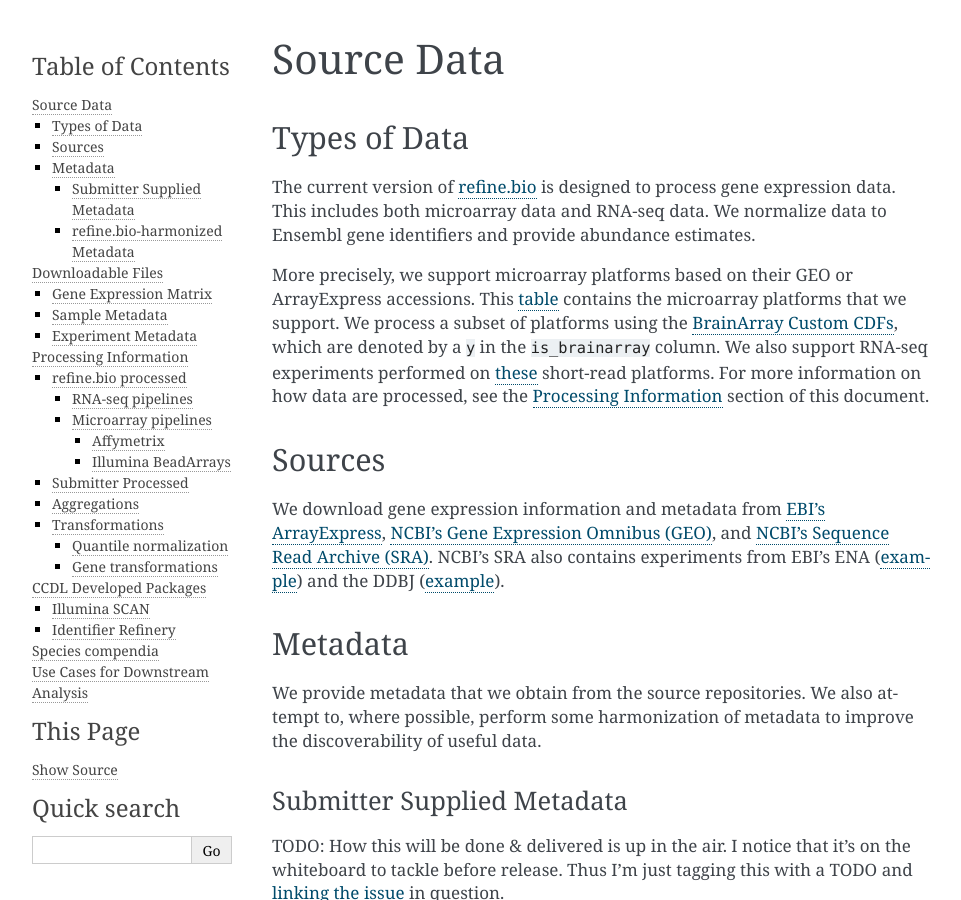
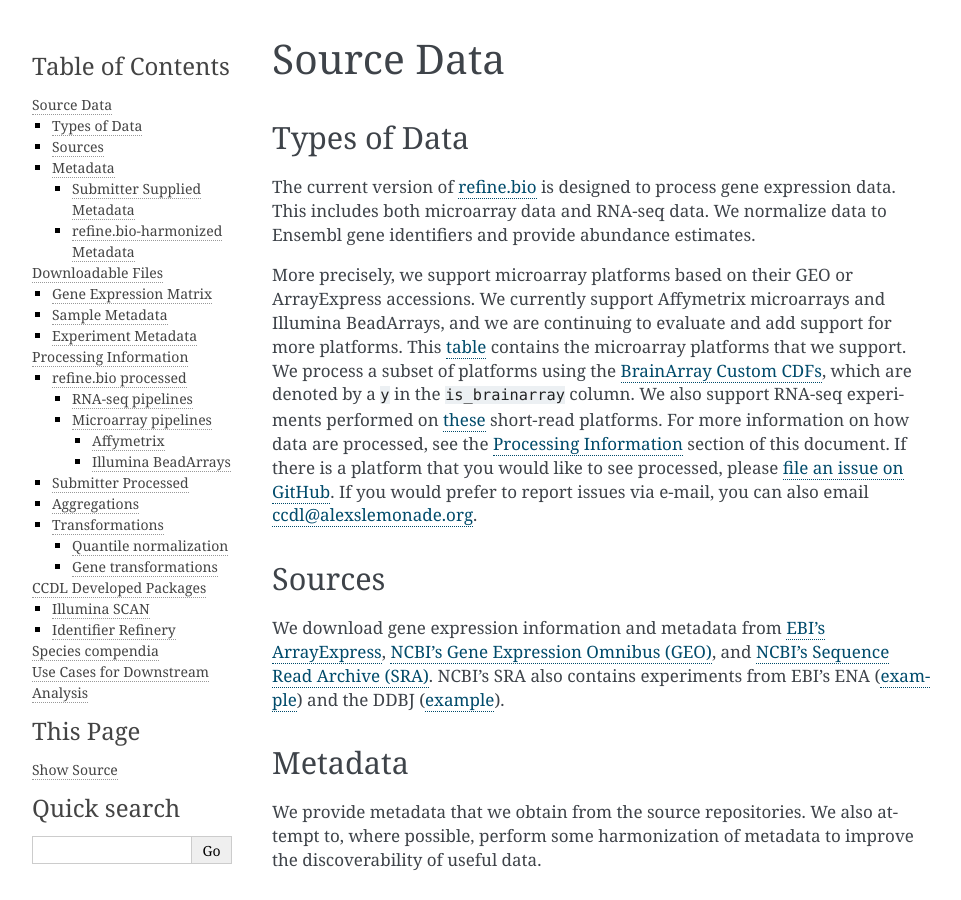
Before and after one commit to AlexsLemonade/refinebio-docs, a Sphinx documentation site: the page built from docs/main_text.md, in a window 1280 px wide and 900 px high. Shown: the whole window, without its empty margins (148-1109 px from the left). Built offline with Sphinx 7.4.7, drawn with Linux system fonts in a browser that asks for light colours.

Commit message:
add a note about the specific arrays; also how to contact for more platforms

```diff
--- a/docs/main_text.md
+++ b/docs/main_text.md
@@ -7,10 +7,13 @@
 We normalize data to Ensembl gene identifiers and provide abundance estimates.
 
 More precisely, we support microarray platforms based on their GEO or ArrayExpress accessions.
+We currently support Affymetrix microarrays and Illumina BeadArrays, and we are continuing to evaluate and add support for more platforms.
 This [table](https://github.com/AlexsLemonade/refinebio/blob/dev/config/supported_microarray_platforms.csv) contains the microarray platforms that we support.
 We process a subset of platforms using the [BrainArray Custom CDFs](http://brainarray.mbni.med.umich.edu/Brainarray/Database/CustomCDF/CDF_download.asp), which are denoted by a `y` in the `is_brainarray` column.
 We also support RNA-seq experiments performed on [these](https://github.com/AlexsLemonade/refinebio/blob/dev/config/supported_rnaseq_platforms.txt) short-read platforms.
 For more information on how data are processed, see the [Processing Information](#processing-information) section of this document.
+If there is a platform that you would like to see processed, please [file an issue on GitHub](https://github.com/AlexsLemonade/refinebio/issues).
+If you would prefer to report issues via e-mail, you can also email [ccdl@alexslemonade.org](mailto:ccdl@alexslemonade.org).
 
 ## Sources
 
```
